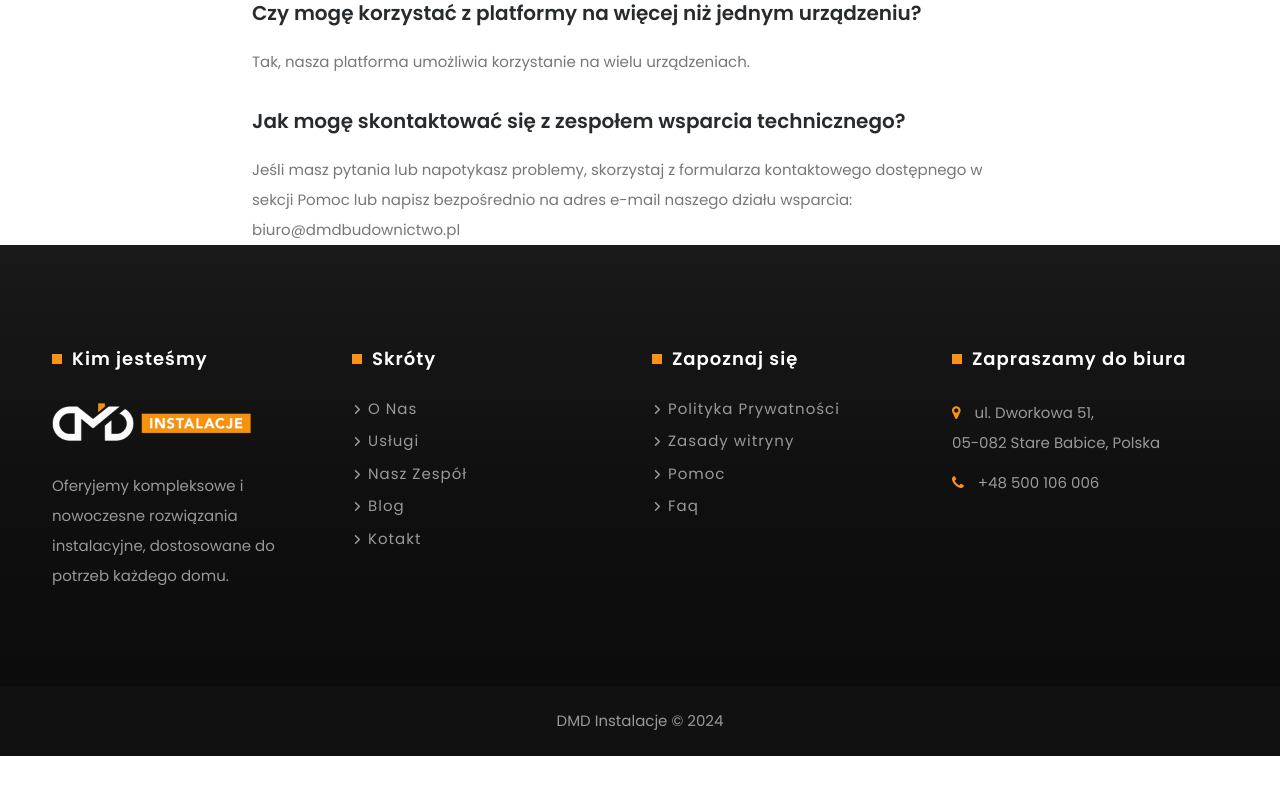
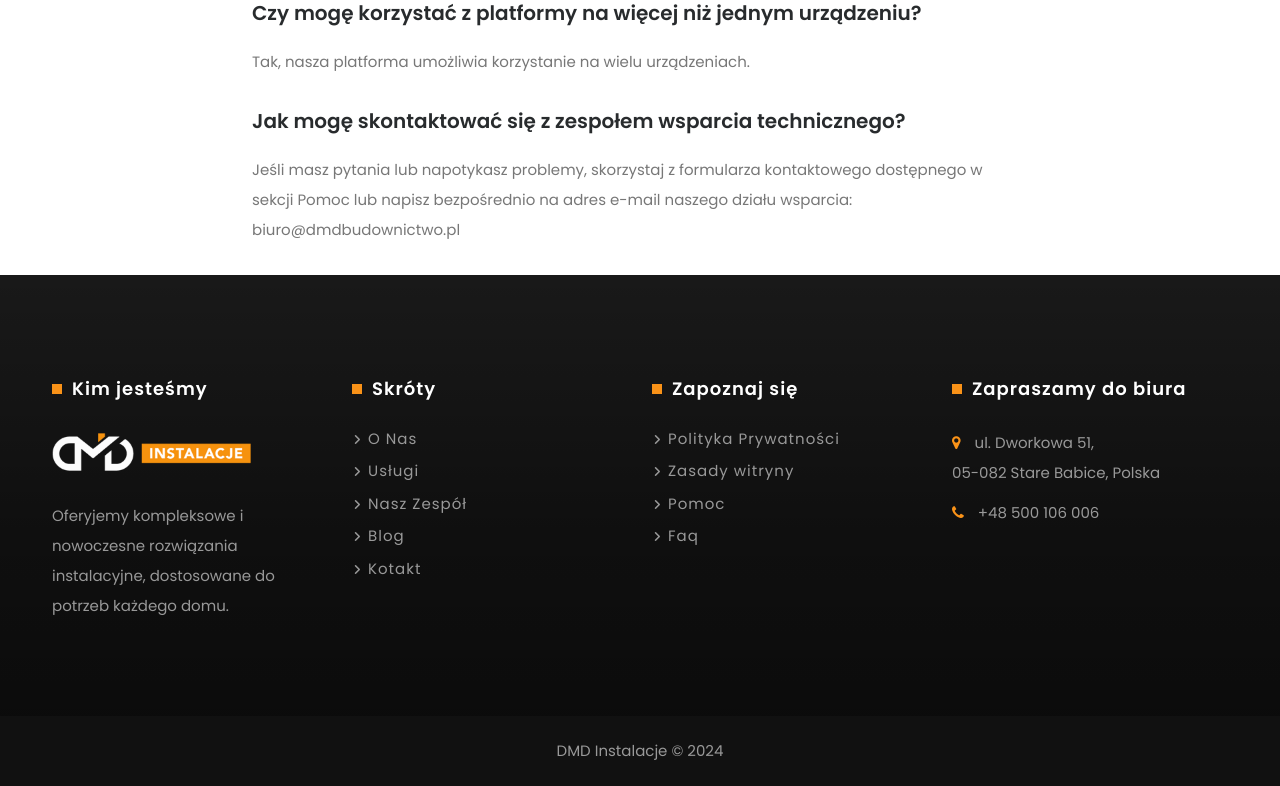
Before and after one commit to informatykdmd/dmdinstalacje, a Flask app: page /subpage?target=faq in a window 1280 px wide. Shown: the part 1376-2162 px from the top of the page. Before the commit the page ends 2132 px from the top, so only its background shows below. Run offline with Flask 3, Linux system fonts and the light colour scheme; some libraries are stand-ins or nearby versions; some web fonts are replaced.

Commit message:
Working now

```diff
--- a/templates/faq.html
+++ b/templates/faq.html
@@ -24,7 +24,7 @@
         <!-- Banner end -->
 
         <!-- Faqs start -->
-        <section id="faqs-section" class="mt-110">
+        <section id="faqs-section" class="mt-110 mb-30">
             <div class="container">
                 <div class="row">
                     <div class="col-lg-8 offset-lg-2">
```
